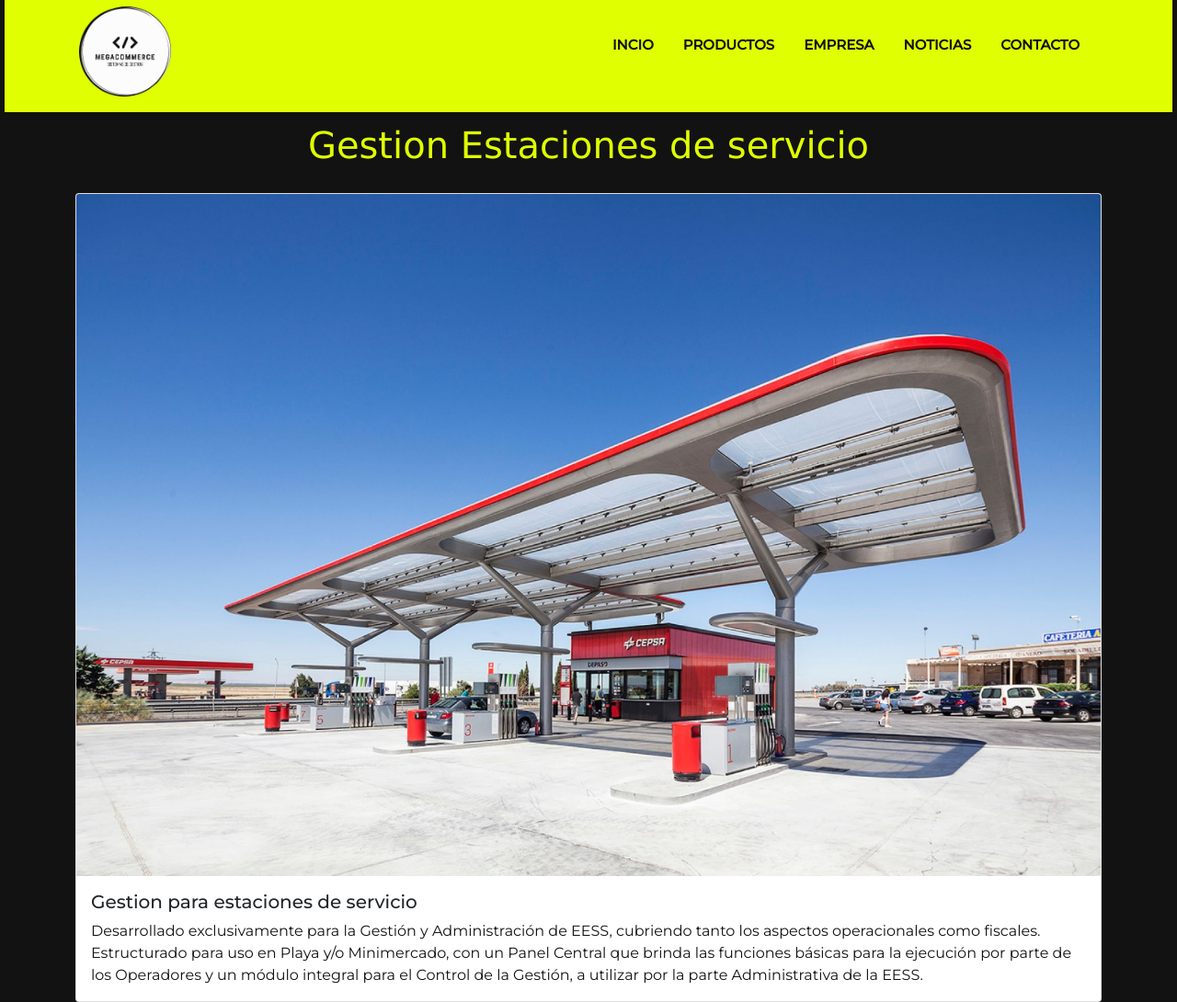
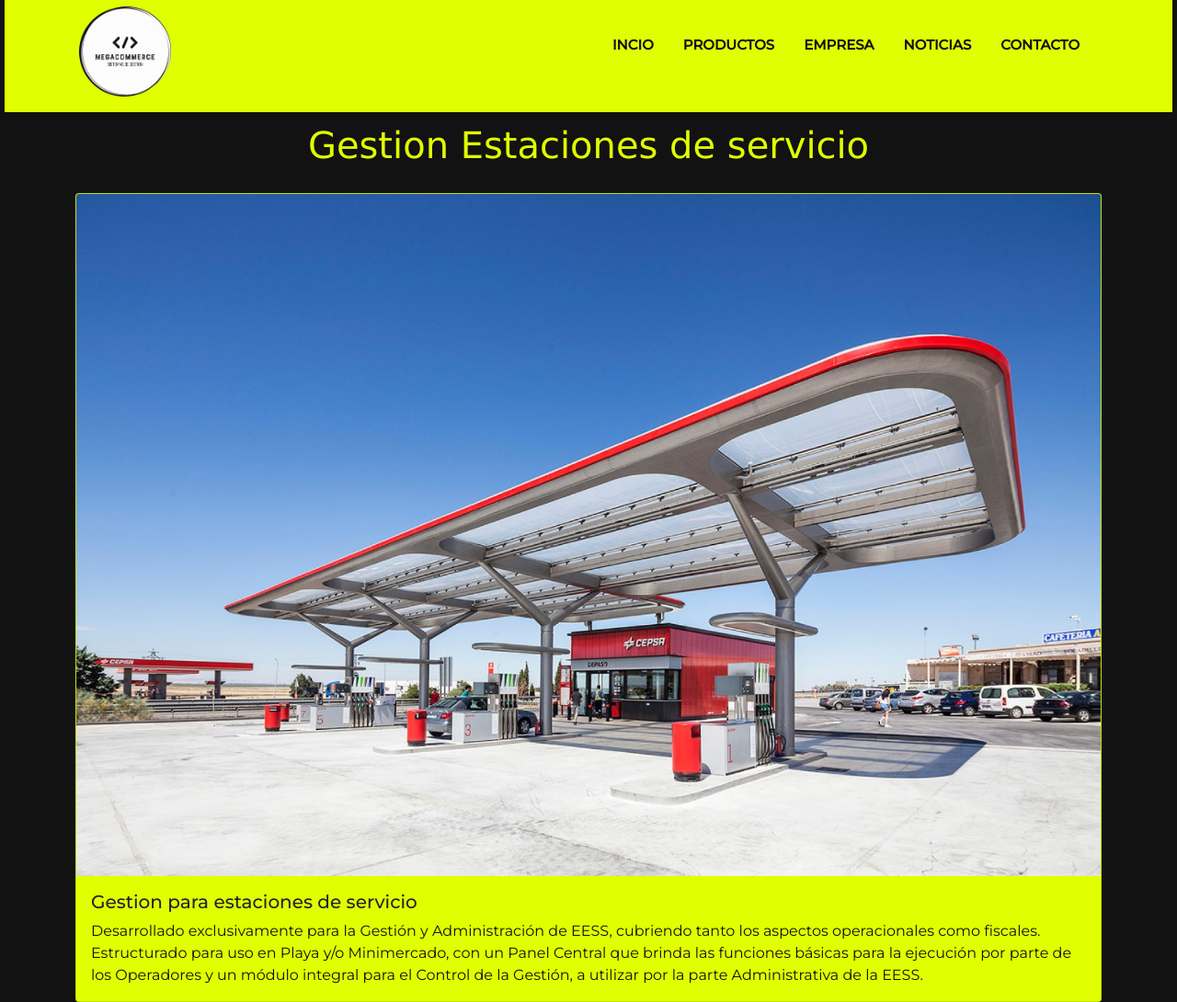
Before and after one commit to HectorFPagliano/Megacommerce_pagliano, a website: page pages/Gestion Estaciones de servicio.html in a window 1280 px wide. Shown: the top 1090 px of the page at 92% size. Drawn offline with nearby package versions, Linux system fonts and the light colour scheme.

Commit message:
cambio de imagenes

```diff
--- a/pages/Gestion Estaciones de servicio.html
+++ b/pages/Gestion Estaciones de servicio.html
@@ -38,7 +38,7 @@
   </header>
   <h1>Gestion Estaciones de servicio</h1>
   <section class="container">
-    <div class="card mb-3">
+    <div class="card mb-3 card fondo-card">
       <img  src="../img/estaciondeservicio.jpg"  class="card-img-top" src="..." alt="Card image cap">
       <div class="card-body">
         <h5 class="card-title">Gestion para estaciones de servicio</h5>
```
Also changed, not shown: pages/Gestion Supermercado.html (+1 -1 lines), img/supermecado.jpg.
